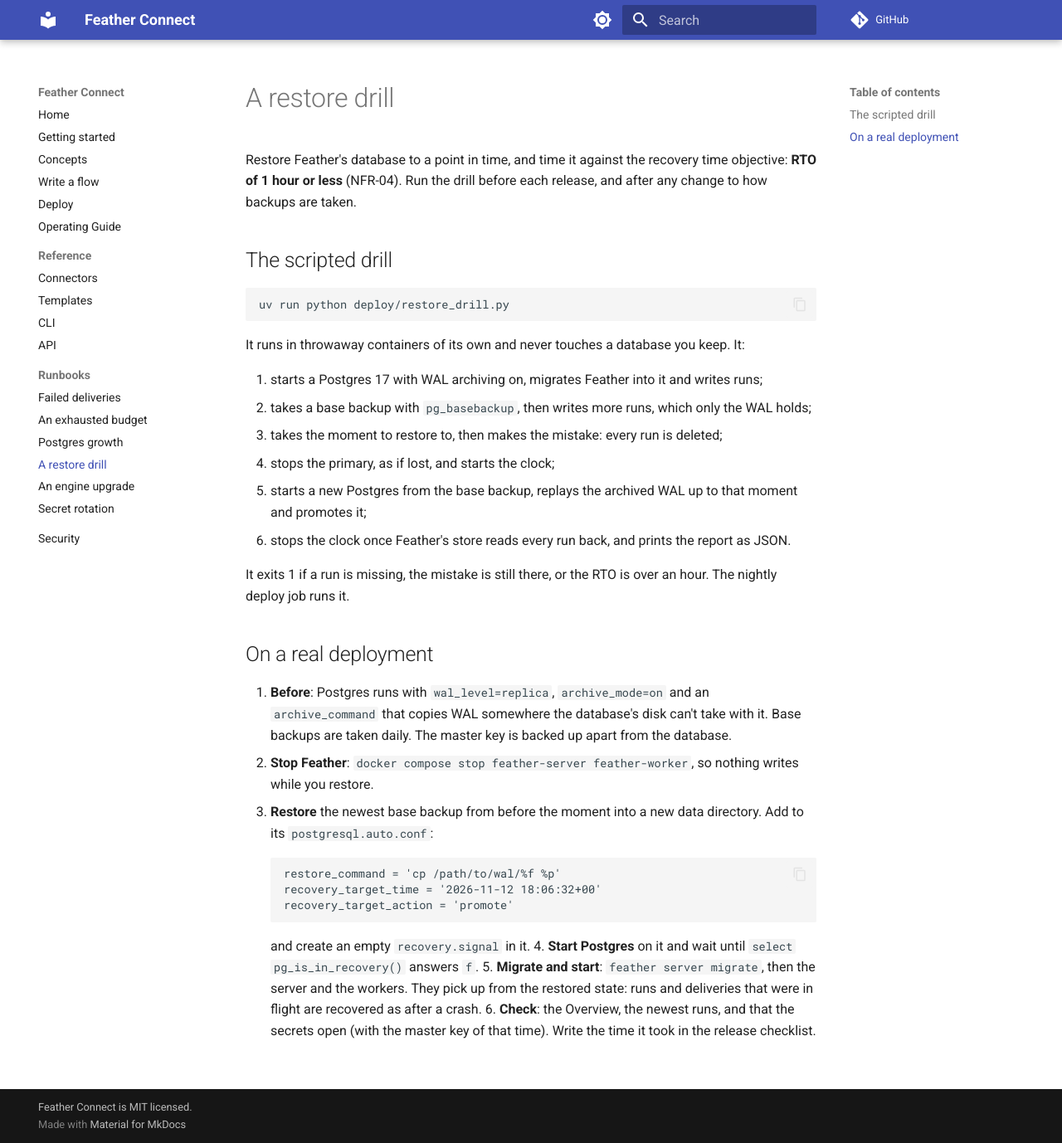
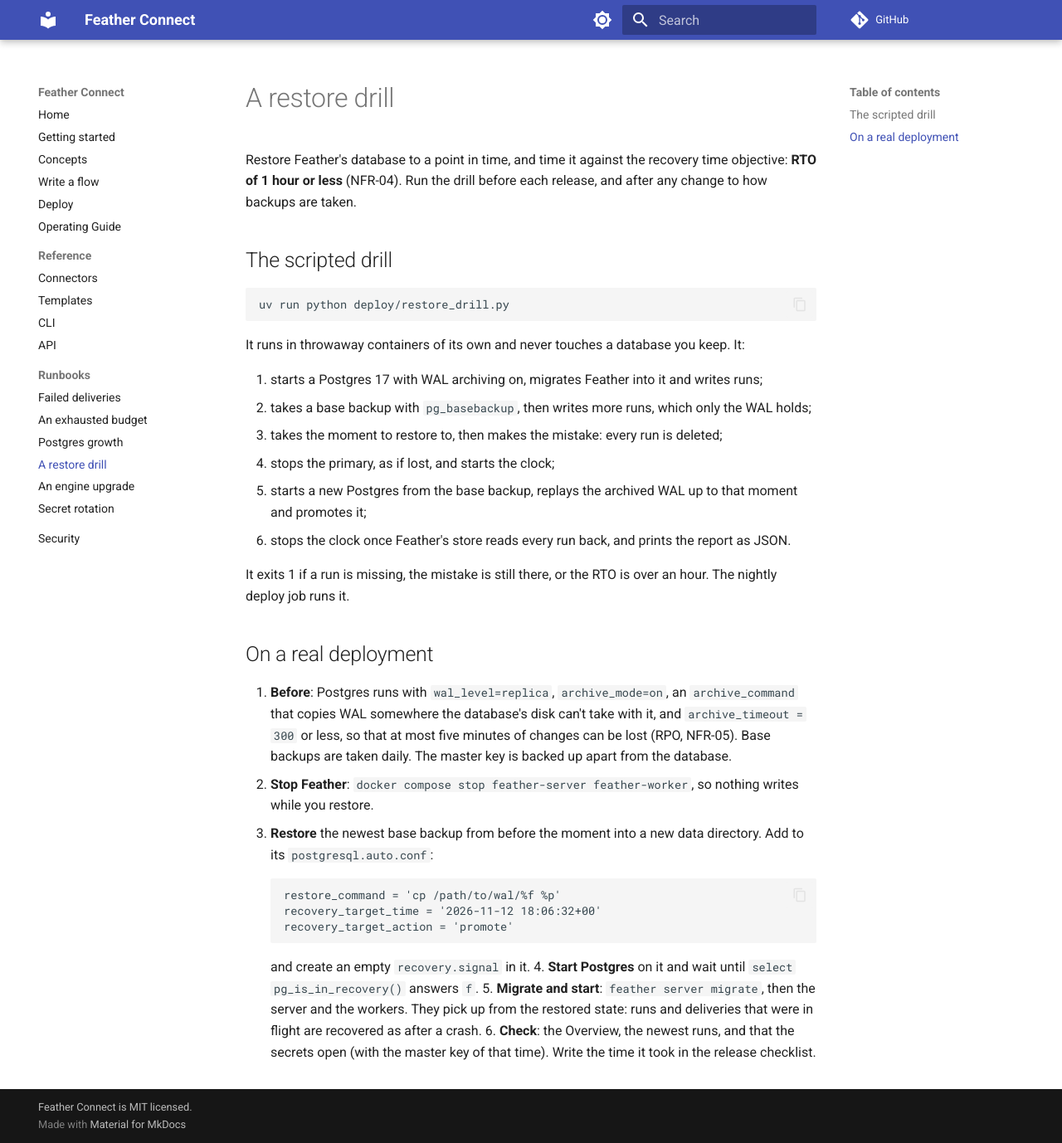
Before and after one commit to dev-sukkur/feather-connect-pilot, an MkDocs documentation site: the page built from site-docs/runbooks/restore-drill.md, in a window 1280 px wide and 1378 px high. Shown: the whole window at 83% size. Built offline with MkDocs 1.6.1 and Material for MkDocs 9.7.7, drawn with Linux system fonts in a browser that asks for light colours; comment, search, counter and statistics services are not loaded.

Commit message:
docs(release): L2, the v1.0.0 release checklist; the restore runbook says how RPO is met
Co-Authored-By: Claude Opus 5.5 <noreply@anthropic.com>

```diff
--- a/site-docs/runbooks/restore-drill.md
+++ b/site-docs/runbooks/restore-drill.md
@@ -22,9 +22,10 @@ It exits 1 if a run is missing, the mistake is still there, or the RTO is over a
 
 ## On a real deployment
 
-1. **Before**: Postgres runs with `wal_level=replica`, `archive_mode=on` and an `archive_command` that copies WAL
-   somewhere the database's disk can't take with it. Base backups are taken daily. The master key is backed up apart
-   from the database.
+1. **Before**: Postgres runs with `wal_level=replica`, `archive_mode=on`, an `archive_command` that copies WAL
+   somewhere the database's disk can't take with it, and `archive_timeout = 300` or less, so that at most five
+   minutes of changes can be lost (RPO, NFR-05). Base backups are taken daily. The master key is backed up apart from
+   the database.
 2. **Stop Feather**: `docker compose stop feather-server feather-worker`, so nothing writes while you restore.
 3. **Restore** the newest base backup from before the moment into a new data directory. Add to its
    `postgresql.auto.conf`:
```
Also changed, not shown: docs/06-release/release-checklist.md (added, +51 -0 lines).
